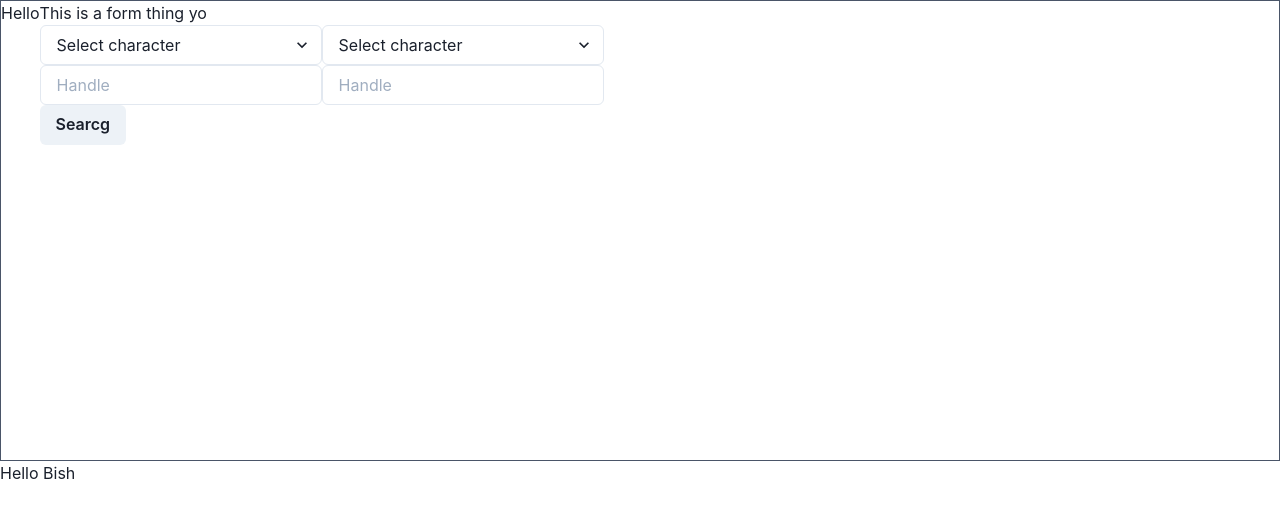
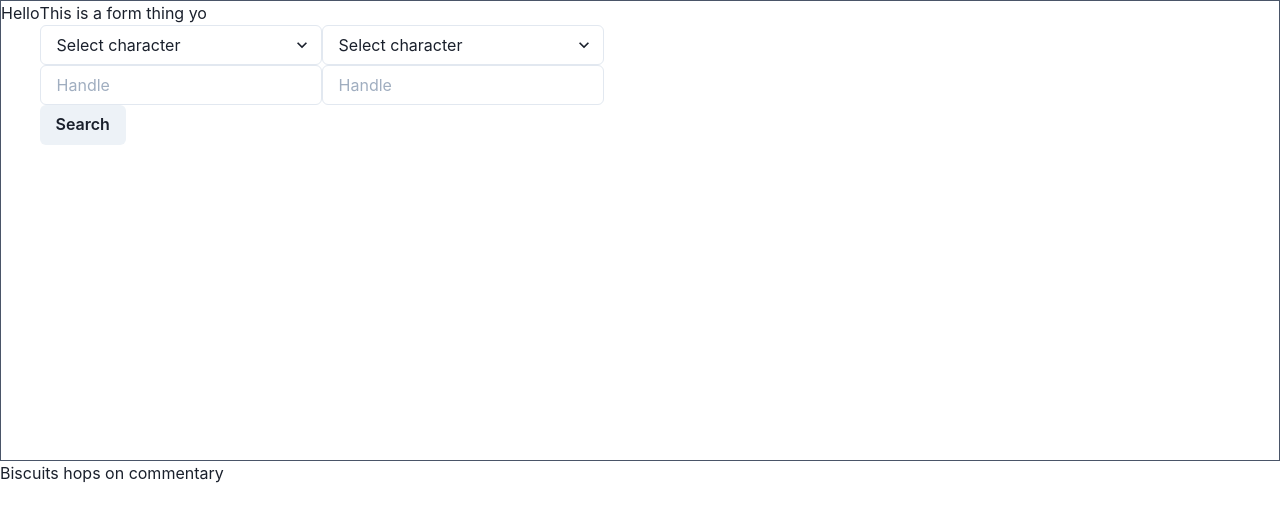
Before and after one commit to donovangomez/ultimax-replays, a Next.js app: page / in a window 1280 px wide. Shown: the top 522 px of the page. Built offline with nearby package versions, Linux system fonts and the light colour scheme.

Commit message:
add search functions and add character selections as arguements

```diff
--- a/components/Form.js
+++ b/components/Form.js
@@ -34,7 +34,7 @@ export default function Form({
         <PlayerTwoInput playerTwo={playerTwo} setPlayerTwo={setPlayerTwo} />
       </Flex>
       <Button type="submit" onClick={characterSearchHandler}>
-        Searcg
+        Search
       </Button>
     </form>
   );
--- a/package.json
+++ b/package.json
@@ -11,6 +11,7 @@
     "@chakra-ui/react": "^1.8.3",
     "@emotion/react": "^11.7.1",
     "@emotion/styled": "^11.6.0",
+    "@supabase/supabase-js": "^1.30.0",
     "framer-motion": "^5.6.0",
     "next": "12.0.10",
     "react": "17.0.2",
--- a/pages/index.js
+++ b/pages/index.js
@@ -11,7 +11,13 @@ export default function Home() {
 
   // search character function
   const characterSearchHandler = (e) => {
+    e.preventDefault();
     console.log("handler worked!");
+    searchMatches(characterOne, characterTwo);
+  };
+
+  const searchMatches = async (characterOne, characterTwo) => {
+    console.log(`searching for ${characterOne} vs ${characterTwo}`);
   };
 
   return (
@@ -31,7 +37,7 @@ export default function Home() {
         />
       </Flex>
       <Flex flex="1">
-        <h2>Hello Bish</h2>
+        <h2>Biscuits hops on commentary</h2>
       </Flex>
     </Flex>
   );
```
Also changed, not shown: 1 other file (tests, documents, lock files or other folders).
